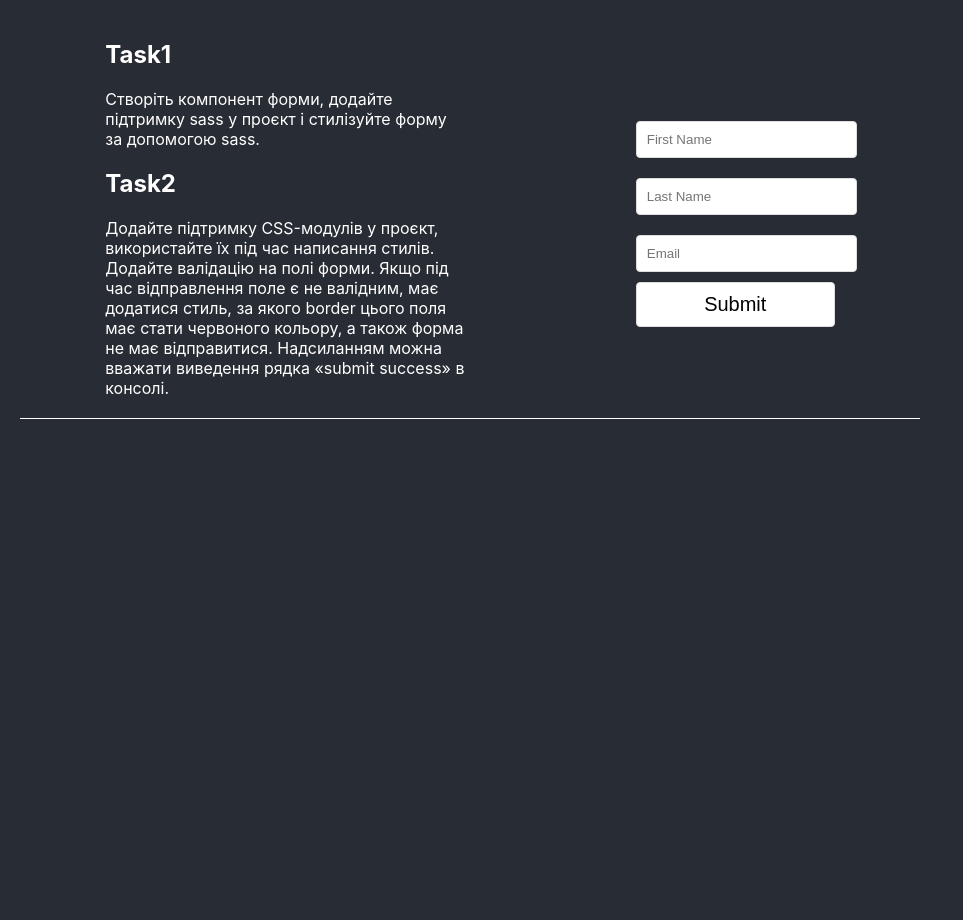
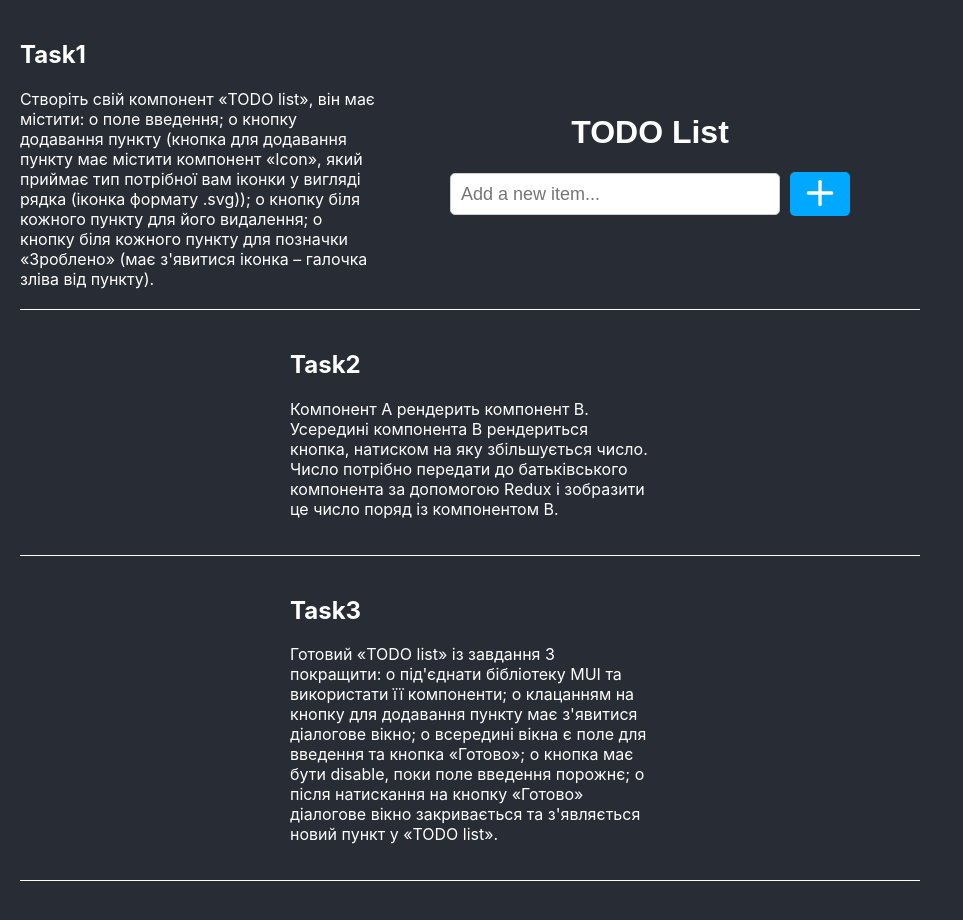
Before and after one commit to lanina90/reactessantial_hw, a React (Create React App) app: page / in a window 1280 px wide. Shown: the whole page, without its empty margins (0-963 px from the left). Before the commit the page ends 800 px from the top, so only its background shows below. Built offline with nearby package versions, Linux system fonts and the light colour scheme.

Commit message:
hw_7 first task done

```diff
--- a/src/App.js
+++ b/src/App.js
@@ -1,5 +1,5 @@
 import './App.scss';
-import Task1 from "./components/first/Task1";
+import Task1 from "./components/task1/Task1";
 
 
 function App() {
@@ -8,16 +8,25 @@ function App() {
     <div className="App">
       <div className="App__task">
         <div className='task-name'>
-          <h2>Task1</h2>Створіть компонент форми, додайте підтримку sass у проєкт і стилізуйте форму за
-          допомогою sass.
+          <h2>Task1</h2>Створіть свій компонент «TODO list», він має містити: o поле введення; o кнопку додавання пункту (кнопка для додавання пункту має містити компонент «Icon», який приймає тип потрібної вам іконки у вигляді рядка (іконка формату .svg)); o кнопку біля кожного пункту для його видалення; o кнопку біля кожного пункту для позначки «Зроблено» (має з'явитися іконка – галочка зліва від пункту).
+        </div>
+        <Task1/>
+      </div>
+
+      <div className="App__task">
+        <div className='task-name'>
           <h2>Task2</h2>
-          Додайте підтримку CSS-модулів у проєкт, використайте їх під час написання стилів.
-          Додайте валідацію на полі форми. Якщо під час відправлення поле є не валідним, має додатися стиль, за якого
-          border цього поля має стати червоного кольору, а також форма не має відправитися. Надсиланням можна вважати
-          виведення рядка «submit success» в консолі.
+          <p>Компонент А рендерить компонент В. Усередині компонента В рендериться кнопка, натиском на яку збільшується число. Число потрібно передати до батьківського компонента за допомогою Redux і зобразити це число поряд із компонентом В.</p>
         </div>
 
-        <Task1/>
+      </div>
+
+      <div className="App__task">
+        <div className='task-name'>
+          <h2>Task3</h2>
+          <p>Готовий «TODO list» із завдання 3 покращити: o під'єднати бібліотеку MUI та використати її компоненти; o клацанням на кнопку для додавання пункту має з'явитися діалогове вікно; o всередині вікна є поле для введення та кнопка «Готово»; o кнопка має бути disable, поки поле введення порожнє; o після натискання на кнопку «Готово» діалогове вікно закривається та з'являється новий пункт у «TODO list».</p>
+        </div>
+
       </div>
 
     </div>
--- a/src/App.scss
+++ b/src/App.scss
@@ -23,27 +23,58 @@ body {
   margin-bottom: 20px;
 }
 
-.form {
+
+.todo-list {
+  width: 400px;
+  margin: 50px auto;
+  font-family: Arial, sans-serif;
+}
+
+.todo-input {
   display: flex;
-  flex-direction: column;
+  align-items: center;
+  margin-bottom: 20px;
+}
 
-  &__input{
-    padding: 10px;
-    margin: 10px 0;
-    border: 1px solid #ddd;
-    border-radius: 4px;
-    width: 100%;
-  }
+.todo-input input[type="text"] {
+  flex-grow: 1;
+  height: 30px;
+  font-size: 18px;
+  padding: 5px 10px;
+  border-radius: 5px;
+  border: 1px solid #ccc;
+}
 
-  &__btn{
-    background: white;
-    text-align: center;
-    font-size: 20px;
-    padding: 10px;
-    border: 1px solid #ddd;
-    border-radius: 4px;
-    cursor: pointer;
-    width: 100%;
-  }
+.todo-input button {
+  height: 44px;
+  width: 60px;
+  margin-left: 10px;
+  padding: 0 10px;
+  border: none;
+  background-color: #00a8ff;
+  color: #fff;
+  border-radius: 5px;
+  cursor: pointer;
+}
 
+.todo-input button:hover {
+  background-color: #0077b6;
 }
+
+.items-list {
+  list-style: none;
+  padding: 0;
+}
+
+.item {
+  display: flex;
+  align-items: center;
+  margin-bottom: 10px;
+}
+
+
+.item-text {
+  flex-grow: 1;
+  font-size: 18px;
+  margin-left: 10px;
+}
--- a/src/components/first/Task1.jsx
+++ /dev/null
@@ -1,87 +0,0 @@
-import React, {useState} from 'react';
-import styles from './task1.module.css';
-
-const Task1 = () => {
-
-  const [firstName, setFirstName] = useState('')
-  const [lastName, setLastName] = useState('')
-  const [email, setEmail] = useState('')
-  const [result, setResult] = useState('')
-
-  const [error, setError] = useState({
-    firstName: false,
-    lastName: false,
-    email: false
-  })
-
-  const validateForm = () => {
-    let isValid = true
-    let errors = {
-      firstName: false,
-      lastName: false,
-      email: false,
-    }
-
-
-    if (firstName === '') {
-      errors.firstName = true;
-      isValid = false;
-    }
-
-    if (lastName === '') {
-      errors.lastName = true;
-      isValid = false;
-    }
-
-    if (email === '' || !/\S+@\S+\.\S+/.test(email)) {
-      errors.email = true;
-      isValid = false;
-    }
-
-    setError(errors);
-    return isValid;
-  }
-
-  const handleSubmit = event => {
-    event.preventDefault();
-    if (!validateForm()) return;
-    const formData = {
-      firstName,
-      lastName,
-      email
-    };
-    const jsonString = JSON.stringify(formData);
-    setResult(jsonString);
-
-    console.log('submit success')
-  };
-
-  return (
-    <div>
-      <form className='form' onSubmit={handleSubmit}>
-        <input className={`form__input ${error.firstName ? styles.error : ''}`}
-               type="text"
-          placeholder='First Name'
-          value={firstName}
-          onChange={event => setFirstName(event.target.value)}
-        />
-        <input className={`form__input ${error.lastName ? styles.error : ''}`}
-               type="text"
-               placeholder='Last Name'
-               value={lastName}
-               onChange={event => setLastName(event.target.value)}
-        />
-        <input className={`form__input ${error.email ? styles.error : ''}`}
-               type="email"
-               placeholder='Email'
-               value={email}
-               onChange={event => setEmail(event.target.value)}
-        />
-        <button className='form__btn' type="submit">Submit</button>
-      </form>
-      <div>{result}</div>
-    </div>
-  );
-};
-
-export default Task1;
--- a/src/components/first/task1.module.css
+++ /dev/null
@@ -1,4 +0,0 @@
-
-.error {
-    border-color: red;
-}
--- /dev/null
+++ b/src/components/icons/Icon.js
@@ -0,0 +1,60 @@
+import React from 'react';
+
+const Icon = ({type, onClick}) => {
+
+
+  switch (type) {
+    case 'add':
+      return (
+        <svg
+          xmlns="http://www.w3.org/2000/svg"
+          viewBox="0 0 24 24"
+          fill="none"
+          stroke="currentColor"
+          strokeWidth="2"
+          strokeLinecap="round"
+          strokeLinejoin="round"
+          width="3em"
+          onClick={onClick}>
+          <line x1="12" y1="5" x2="12" y2="19"></line>
+          <line x1="5" y1="12" x2="19" y2="12"></line>
+        </svg>
+      );
+    case 'done':
+      return (
+        <svg
+          xmlns="http://www.w3.org/2000/svg"
+          viewBox="0 0 24 24"
+          stroke="currentColor"
+          strokeWidth="2"
+          strokeLinecap="round"
+          strokeLinejoin="round"
+          width="2em"
+          fill = "green"
+          onClick={onClick}>
+          <path d="M22 11.08V12a10 10 0 1 1-5.93-9.14"></path>
+          <polyline points="22 4 12 14.01 9 11.01"></polyline>
+        </svg>
+      );
+    case 'delete':
+      return (
+        <svg
+          xmlns="http://www.w3.org/2000/svg"
+          viewBox="0 0 24 24"
+          fill="none"
+          stroke="red"
+          strokeWidth="2"
+          strokeLinecap="round"
+          strokeLinejoin="round"
+          width="2em"
+          onClick={onClick}>
+          <line x1="18" y1="6" x2="6" y2="18"></line>
+          <line x1="6" y1="6" x2="18" y2="18"></line>
+        </svg>
+      );
+    default:
+      return null;
+  }
+};
+
+export default Icon;
--- /dev/null
+++ b/src/components/task1/Task1.jsx
@@ -0,0 +1,73 @@
+import React, {useState} from 'react';
+import Icon from "../icons/Icon";
+
+
+const Task1 = () => {
+
+  const [text, setText] = useState('')
+  const [tasks, setTasks] = useState([])
+
+  const textChangeHandler = (event) => {
+    setText(event.target.value);
+  }
+
+  const addTaskHandler = () => {
+
+    if (text.trim() !== '') {
+
+      const newItem = {
+        id: Date.now(),
+        text,
+        done: false,
+      };
+
+      setTasks([...tasks, newItem]);
+
+      setText('');
+    }
+  }
+
+  const doneTaskHandler = (id) => {
+    setTasks(tasks.map(task => {
+      if (task.id === id) {
+        return { ...task, done: !task.done };
+      }
+      return task;
+    }));
+  }
+
+  const deleteTaskHandler = (id) => {
+
+    setTasks(tasks.filter(task => task.id !== id));
+  }
+
+
+  return (
+    <div className="todo-list">
+      <h1>TODO List</h1>
+      <div className="todo-input">
+        <input
+          type="text"
+          value={text}
+          onChange={textChangeHandler}
+          placeholder="Add a new item..." />
+        <button onClick={addTaskHandler}>
+          <Icon type="add" />
+        </button>
+      </div>
+      <ul className="items-list">
+        {tasks.map(task => (
+          <li key={task.id} className={`item ${task.done ? ' done' : ''}`}>
+            {task.done ? <Icon fill="red" type="done" onClick={() => doneTaskHandler(task.id)}/> : ''}
+            <span className="item-text">{task.text}</span>
+            {task.done ? <button
+              onClick={() => doneTaskHandler(task.id)}>Remove a mark</button> : <button onClick={() => doneTaskHandler(task.id)}>Mark as Done</button> }
+            <Icon fill="red" stroke="red" type="delete" onClick={() => deleteTaskHandler(task.id)}/>
+          </li>
+        ))}
+      </ul>
+    </div>
+  );
+};
+
+export default Task1;
```
